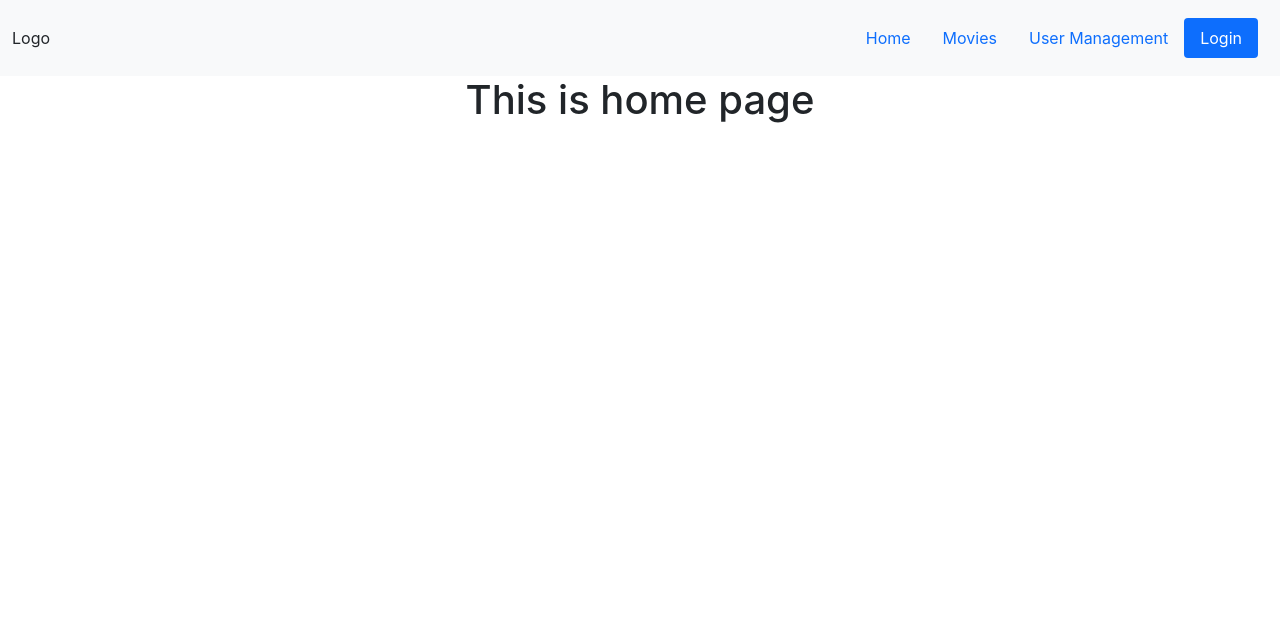
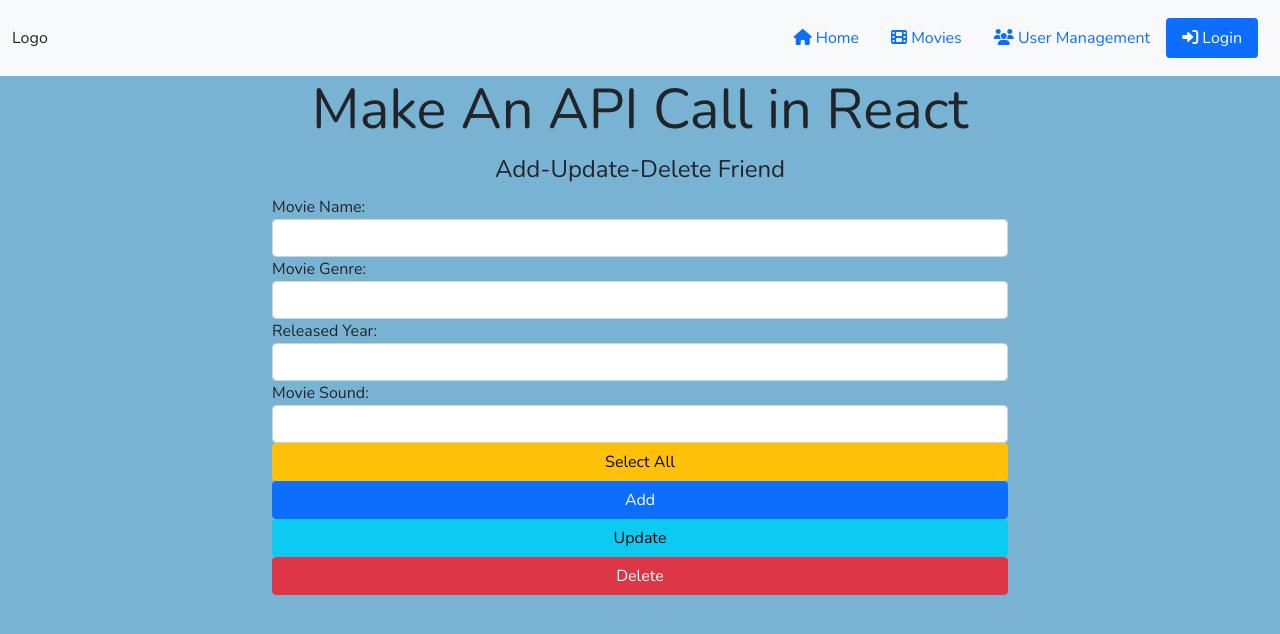
Before and after one commit to Silberweich/Y2T2_WebProg, a React (Create React App) app: page /adminmovies in a window 1280 px wide. Shown: the top 634 px of the page. Built offline with nearby package versions, Linux system fonts and the light colour scheme.

Commit message:
BackgroundColor + font

```diff
--- a/public/index.html
+++ b/public/index.html
@@ -6,9 +6,10 @@
     <title>Call Api</title>
     <!-- Load bootstrap -->
     <link href="https://cdn.jsdelivr.net/npm/bootstrap@5.1.3/dist/css/bootstrap.min.css" rel="stylesheet" integrity="sha384-1BmE4kWBq78iYhFldvKuhfTAU6auU8tT94WrHftjDbrCEXSU1oBoqyl2QvZ6jIW3" crossorigin="anonymous">
-</head>
-<body>
-    <div id="App"></div>
+    <link href="https://fonts.googleapis.com/css2?family=Nunito&display=swap" rel="stylesheet">
+  </head>
+<body style="background-color: rgb(121, 179, 212); font-family: 'Nunito', sans-serif;">
+    <div id="App" ></div>
   <!-- from https://reactjs.org/docs/add-react-to-a-website.html -->
   <!-- Load React. -->
   <!-- Note: when deploying, replace "development.js" with "production.min.js". -->
@@ -17,6 +18,7 @@
   <!-- Load our React component. -->
   <script src="js/app.js"></script>
   <!-- Load bootstrap js and dependencies -->
+  <link rel="stylesheet" href="https://cdnjs.cloudflare.com/ajax/libs/font-awesome/6.1.1/css/all.min.css" integrity="sha512-KfkfwYDsLkIlwQp6LFnl8zNdLGxu9YAA1QvwINks4PhcElQSvqcyVLLD9aMhXd13uQjoXtEKNosOWaZqXgel0g==" crossorigin="anonymous" referrerpolicy="no-referrer" />
   <script src="https://code.jquery.com/jquery-3.4.1.slim.min.js" integrity="sha384-J6qa4849blE2+poT4WnyKhv5vZF5SrPo0iEjwBvKU7imGFAV0wwj1yYfoRSJoZ+n" crossorigin="anonymous"></script>
   <script src="https://cdn.jsdelivr.net/npm/popper.js@1.16.0/dist/umd/popper.min.js" integrity="sha384-Q6E9RHvbIyZFJoft+2mJbHaEWldlvI9IOYy5n3zV9zzTtmI3UksdQRVvoxMfooAo" crossorigin="anonymous"></script>
   <script src="https://stackpath.bootstrapcdn.com/bootstrap/4.4.1/js/bootstrap.min.js" integrity="sha384-wfSDF2E50Y2D1uUdj0O3uMBJnjuUD4Ih7YwaYd1iqfktj0Uod8GCExl3Og8ifwB6" crossorigin="anonymous"></script>
--- a/src/App.js
+++ b/src/App.js
@@ -3,21 +3,24 @@ import './App.css';
 import React from 'react';
 import { BrowserRouter, Routes, Route } from "react-router-dom";
 import UserManagement from './Components/user-management';
+import MovieManagement from './Components/movie-management';
 import Home from './Components/home';
 import Nav from './Components/navbar';
 import Login from './Components/login';
+import Movie from './Components/movie';
 
 function App() {
   return (
     <BrowserRouter>
       <nav>
-        {<Nav/>}
+        {<Nav />}
       </nav>
       <Routes>
         <Route path="/" element={<Home />} />
-        <Route path="/adminmovies" element={<Home />} />
+        <Route path="/adminmovies" element={<MovieManagement />} />
         <Route path="/adminusers" element={<UserManagement />} />
         <Route path="/adminlogin" element={<Login />} />
+        <Route exact path="/movie/:id" element={<Movie item={{movie: "avengers"}}/>} />
       </Routes>
     </BrowserRouter>
   );
--- a/src/Components/login.js
+++ b/src/Components/login.js
@@ -46,8 +46,8 @@ class LoginForm extends Component {
     }
     render() {
         return (
-            <div className="container" style={{ 'maxWidth': "60%", marginTop: "5%" }}>
-                <div className="card bg-white">
+            <div className="container" style={{ 'maxWidth': "50%", marginTop: "5%", }}>
+                <div className="card">
                     <div className="card-header" style={{ padding: "30px" }}>
                         <h1 className="text-center">Admin Login</h1>
                     </div>
--- /dev/null
+++ b/src/Components/movie-management.js
@@ -0,0 +1,161 @@
+import React from 'react';
+class Friends extends React.Component {
+    render() {
+        return (
+            <table>
+                <thead>
+                    <tr>
+                        <th>ID</th>
+                        <th>Name</th>
+                        <th>Since</th>
+                    </tr>
+                </thead>
+                <tbody>
+                    {this.props.friends && this.props.friends.map(friend => {
+                        return <tr>
+                            <td>{friend.email}</td>
+                            <td>{friend.first_name}</td>
+                            <td>{friend.last_name}</td>
+                        </tr>
+                    })}
+                </tbody>
+            </table>
+        );
+    }
+}
+
+class MovieManagement extends React.Component {
+    constructor(props) {
+        super(props);
+        this.state = {
+            friends: [],
+            movie_name: '',
+            movie_genre: '',
+            released_year: '',
+            movie_sound: '',
+            getData: false
+        };
+        this.search = this.search.bind(this);
+        this.create = this.create.bind(this);
+        this.update = this.update.bind(this);
+        this.delete = this.delete.bind(this);
+        this.handleChange = this.handleChange.bind(this);
+    }
+
+    search(e) {
+        // get all entities - GET
+        this.setState({
+            getData: true
+        })
+        fetch(`/user`, {
+            headers: {
+                'Content-Type': 'application/json',
+                'Accept': 'application/json'
+            },
+            "method": "GET",
+        })
+            .then(response => response.json())
+            .then(response => {
+                console.log(response);
+                this.setState({
+                    friends: response.data
+                })
+            })
+            .catch(err => {
+                console.log(err);
+            });
+    }
+    create(e) {
+        // add entity - POST
+        e.preventDefault();
+    }
+    update(e) {
+        // update entity - PUT
+        e.preventDefault();
+    }
+    delete(e) {
+        // delete entity - DELETE
+        e.preventDefault();
+    }
+    handleChange(changeObject) {
+        this.setState(changeObject)
+    }
+
+    render() {
+        return (
+            <div className="container">
+                <div className="row justify-content-center">
+                    <div className="col-md-8">
+                        <h1 className="display-4 text-center">Make An API Call in React</h1>
+                        <form className="d-flex flex-column">
+                            <legend className="text-center">Add-Update-Delete Friend</legend>
+                            <label htmlFor="movie_name">
+                                Movie Name:
+                                <input name="movie_name"
+                                    id="movie_name"
+                                    type="text"
+                                    className="form-control"
+                                    value={this.state.movie_name}
+                                    onChange={(e) => this.handleChange({ movie_name: e.target.value })}
+                                    required
+                                />
+                            </label>
+                            <label htmlFor="movie_genre">
+                                Movie Genre:
+                                <input
+                                    name="movie_genre"
+                                    id="movie_genre"
+                                    type="test"
+                                    className="form-control"
+                                    value={this.state.movie_genre}
+                                    onChange={(e) => this.handleChange({ movie_genre: e.target.value })}
+                                    required
+                                />
+                            </label>
+                            <label htmlFor="released_year">
+                                Released Year:
+                                <input
+                                    name="released_year"
+                                    id="released_year"
+                                    type="number"
+                                    className="form-control"
+                                    value={this.state.released_year}
+                                    onChange={(e) => this.handleChange({ released_year: e.target.value })}
+                                />
+                            </label>
+                            <label htmlFor="movie_sound">
+                                Movie Sound:
+                                <input
+                                    name="movie_sound"
+                                    id="movie_sound"
+                                    type="number"
+                                    className="form-control"
+                                    value={this.state.movie_sound}
+                                    onChange={(e) => this.handleChange({ movie_sound: e.target.value })}
+                                />
+                            </label>
+                            <button className="btn btn-warning" type='button' onClick={(e) => this.search(e)}>
+                                Select All
+                            </button>
+                            {this.state.getData ?
+                                <Friends friends={this.state.friends} /> :
+                                null
+                            }
+                            <button className="btn btn-primary" type='button' onClick={(e) => this.create(e)}>
+                                Add
+                            </button>
+                            <button className="btn btn-info" type='button' onClick={(e) => this.update(e)}>
+                                Update
+                            </button>
+                            <button className="btn btn-danger" type='button' onClick={(e) => this.delete(e)}>
+                                Delete
+                            </button>
+                        </form>
+                    </div>
+                </div>
+            </div>
+        );
+    }
+}
+
+export default MovieManagement;
--- /dev/null
+++ b/src/Components/movie.js
@@ -0,0 +1,22 @@
+import React, { Component } from 'react';
+import { NavLink } from 'react-router-dom';
+
+class Movie extends Component {
+  constructor(props) {
+    super(props);
+    this.state = {
+        project: {}
+    };
+}
+
+render() {
+
+    return (
+        <div>
+            <h1>movie</h1>
+            <p>{this.props.item.movie}</p>
+        </div>
+       );
+   }
+}
+export default Movie;
```
Lines whose indentation alone changed are shown as unchanged.
